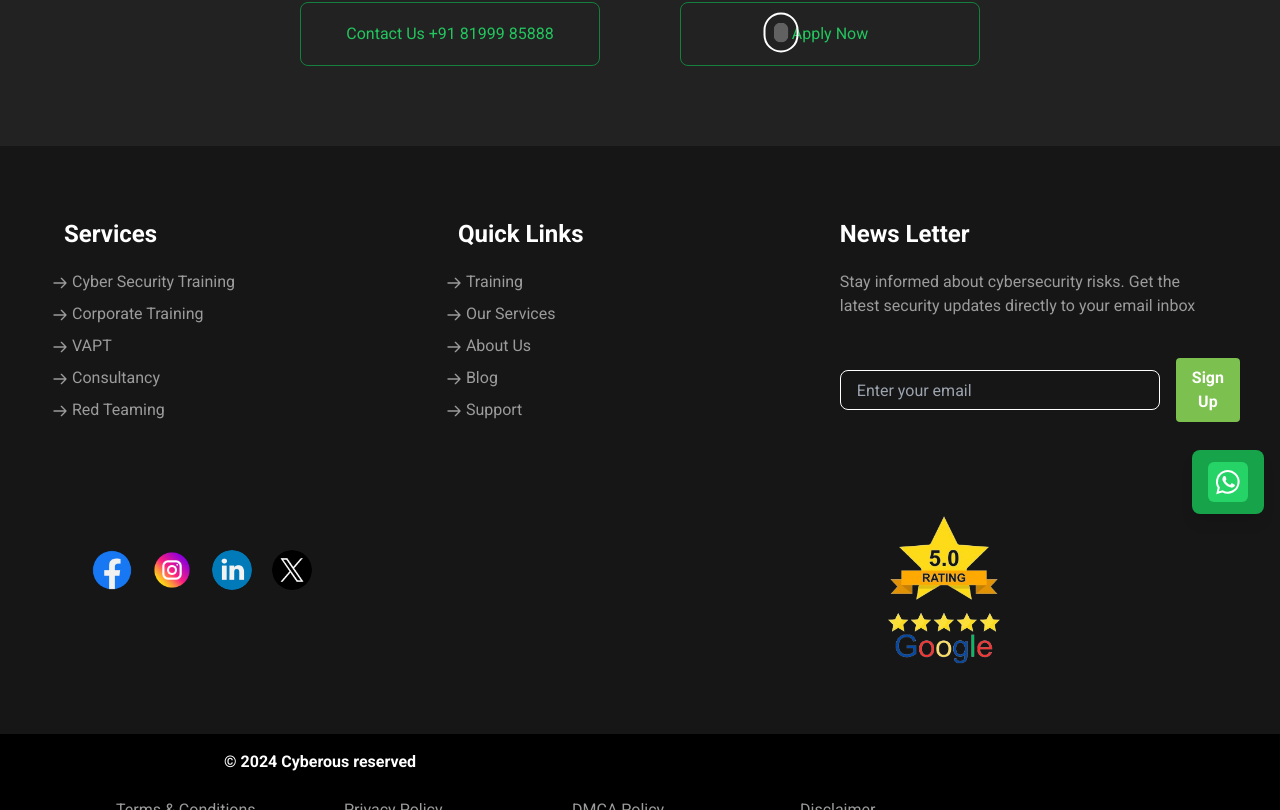
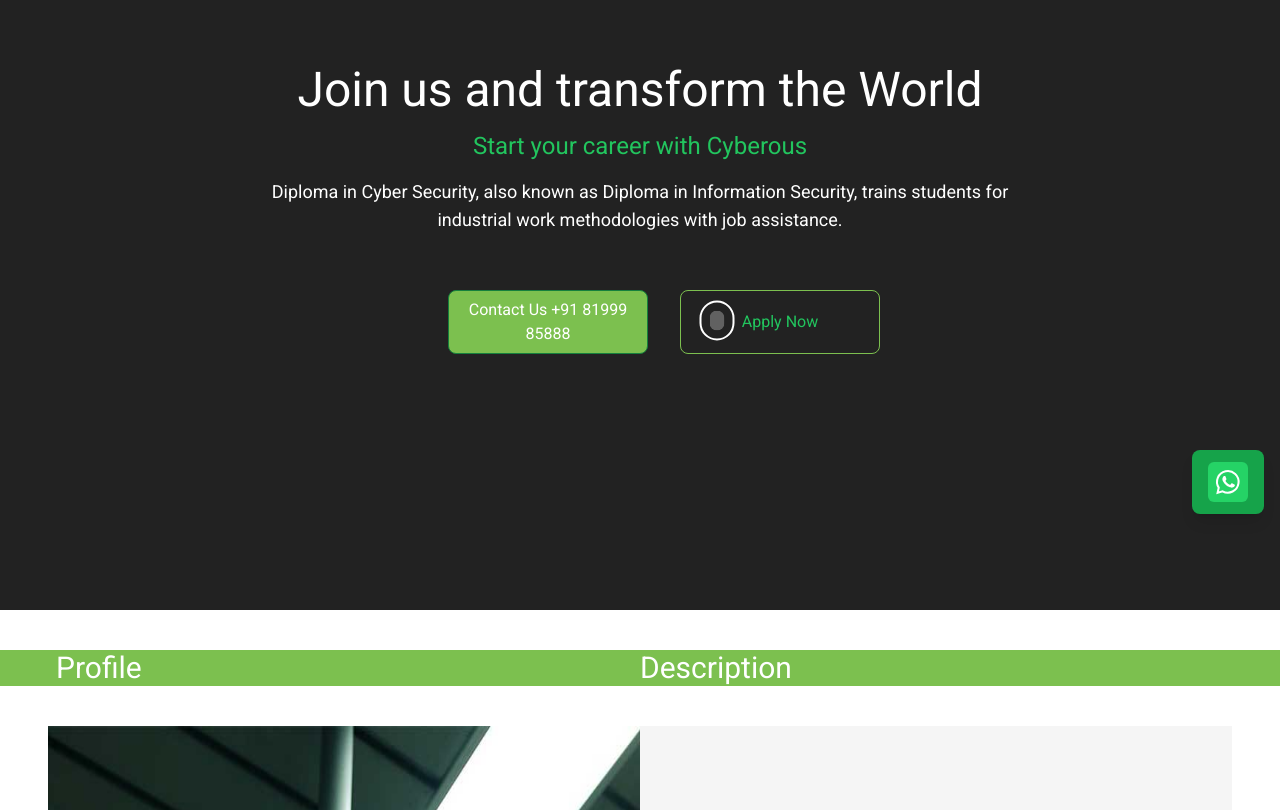
Before and after one commit to sankalp-codes244/cyberousWebsite, a React (Vite) app: page /career in a window 1280 px wide. Shown: the part 270-1080 px from the top of the page. Built offline with nearby package versions, Linux system fonts and the light colour scheme; grey boxes are pictures that could not be loaded; a web font is replaced by a local one.

Commit message:
progress on career page

```diff
--- a/src/components/Navbar.jsx
+++ b/src/components/Navbar.jsx
@@ -94,7 +94,7 @@
           </Link>
           <Link to='/about' className="text-sm text-white  font-medium py-2.5 px-3">About</Link>
           <Link to='/blog' className="text-sm  text-white font-medium py-2.5 px-3">Blog</Link>
-          <Link to='/blog' className="text-sm  text-white font-medium py-2.5 px-3">Career</Link>
+          <Link to='/career' className="text-sm  text-white font-medium py-2.5 px-3">Career</Link>
           <Link to='/contact' className="text-sm  text-white font-medium py-2.5 px-3">Contact</Link>
         </div>
       </div>
--- a/src/pages/Careers/Career.jsx
+++ b/src/pages/Careers/Career.jsx
@@ -1,20 +1,55 @@
 import React from 'react'
 import { Images } from '../../assets'
+import About from '../Homepage/AboutUs/About'
+import Profiles from './Profiles/Profiles'
 
 const Career = () => {
+  const profileData = [
+    {
+      id : 0,
+      name:'Cyber Security Intern',
+      desc: ["Conduct vulnerability assessments and penetration testing", "Participate in security awareness training", "Document security processes and procedures", "Assist with various security tasks and projects "],
+      location : 'Remote',
+      type:'Internship Job',
+      Qualifications:'Currently pursuing a master degree or graduate',
+      benefits : ['Hands-on experience in the field of cyber security.', 'Opportunity to work alongside experienced professionals and gain valuable mentorship.', 'Exposure to cutting-edge technologies and industry best practices.', 'Potential for future full-time employment opportunities based on performance and business needs.'],
+      How_to_Apply: "Interested candidates should submit their resume and cover letter here or mail us at info@cyberous.in .Please include Job profile name in the subject line.",
+    },
+    {
+      id : 1,
+      name:'Graphic Designer Intern',
+      desc: ["Assist in creating visual assets for digital and print materials", "Execute design projects from concept to final deliverySupport in maintaining brand consistency across various platforms", "Participate in creative meetings and provide input on design ideas", "Learn and apply design principles and industry trends"],
+      location : 'Remote',
+      type:'Internship Job',
+      Qualifications:" Pursuing a degree in Graphic Design, Visual Arts, or related fieldProficiency in graphic design software such as Adobe Creative Suite (Photoshop, Illustrator, InDesign or Canva)",
+      benefits : ['Gain hands-on experience in a professional design environmentMentorship from experienced designers', 'Opportunity to work on diverse projects and build a portfolio'],
+      How_to_Apply: "Interested candidates should submit their resume and cover letter here or mail us at info@cyberous.in .Please include Job profile name in the subject line.",
+    },
+  ]
   return (
-    <div className='bg-custom-black-color'>
-        <div className='flex justify-center flex-col text-white  p-10'>
+    <div>
+    <div className='bg-custom-black-color h-screen'>
+        <div className='flex justify-center flex-col text-white py-40 md:p-60'>
             <h1 className='font-Roboto text-center p-4 text-5xl'>Join us and transform the World</h1>
-            <h1 className='font-Roboto text-center text-blue-400 text-2xl'>Start your career with Cyberous</h1>
-            <div className='flex flex-row justify-center'>
-              <button className='bg-transparent w-1/4 h-16 m-10 hover:bg-green-500 hover:text-white text-green-500 duration-300 border border-solid border-green-700 rounded-lg text-base'>
+            <h1 className='font-Roboto text-center text-custom-fontColor-Green text-2xl'>Start your career with Cyberous</h1>
+            <p className='font-Roboto text-base md:text-lg my-4 px-4 text-center '>
+            Diploma in Cyber Security, also known as Diploma in Information Security, trains students for industrial work methodologies with job assistance.
+            </p>
+            <div className='grid grid-cols-1 md:grid-cols-2 px-20 md:px-0'>
+              <button className='w-full md:w-1/2 h-16 my-10 sm:m-0 md:m-10 bg-custom-buttonColor-Green text-white duration-300 border border-solid border-green-700 rounded-lg text-base md:ml-52'>
                 Contact Us +91 81999 85888</button>
-              <button className='relative bg-transparent w-1/4 h-16 m-10 hover:bg-green-500 hover:text-white text-green-500 duration-300 border border-solid border-green-700 rounded-lg text-base'>
-              <img src={Images.chevronDown}  className='absolute invert -rotate-90 left-20 top-3 border-2 rounded-full border-solid border-black p-2 w-10 '/>
+              <button className='relative bg-transparent w-full md:w-1/2 h-16 sm:m-0 md:m-10 hover:bg-custom-buttonColor-Green hover:text-white text-green-500 duration-300 border border-solid border-custom-buttonColor-Green rounded-lg text-base md:ml-10'>
+              <img src={Images.chevronDown}  className='absolute invert -rotate-90 left-4 top-3 border-2 rounded-full border-solid border-black p-2  w-8 md:w-10 '/>
               Apply Now</button>
             </div>
         </div>
+    </div>
+    <div>
+      <Profiles profileData={profileData} />
+    </div>
+    <div>
+    <About/>
+    </div>
     </div>
   )
 }
--- /dev/null
+++ b/src/pages/Careers/Profiles/Profiles.jsx
@@ -0,0 +1,23 @@
+import React from 'react'
+
+const Profiles = (profileData) => {
+  return (
+    <div>
+        <div className='bg-custom-buttonColor-Green md:flex px-14 hidden mt-10'>
+            <div className='w-1/2'>
+            <h1 className='text-xl md:text-3xl text-white font-Roboto'>
+                Profile
+            </h1>
+            </div>
+            <div className='w-1/2'>
+            <h1 className='text-xl md:text-3xl text-white font-Roboto'>
+                Description
+            </h1>
+            </div>
+        </div>
+
+    </div>
+  )
+}
+
+export default Profiles
```
